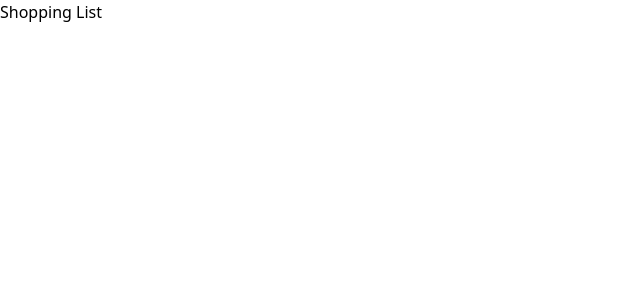
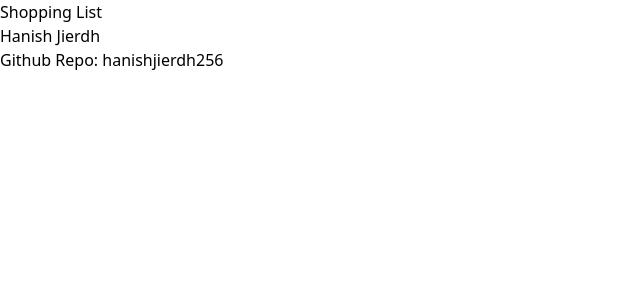
Before and after one commit to hanishjierdh256/cprg306-assignments, a Next.js app: page /week-2 in a window 1280 px wide. Shown: the top 300 px of the page, without its empty margins (0-640 px from the left). Built offline with nearby package versions, Linux system fonts and the light colour scheme.

Commit message:
Completed all the requirements
added another page that is linked back to the root of week 2 assignment

```diff
--- a/app/page.js
+++ b/app/page.js
@@ -3,7 +3,7 @@ export default function Page(){
 
   return(
     <>
-    <header>WEB DEVELOPMENT 2 ASSIGNMENTS</header>
+    <header><h1>CPRG 306: Web Development 2 - Assignments</h1></header>
     <main>
       <ul>
         <li><Link href="/week-2">Assignment 2</Link></li>
--- a/app/week-2/page.js
+++ b/app/week-2/page.js
@@ -1,7 +1,9 @@
+import StudentInfo from "./student-info"
 export default function Page(){
     return(
         <main>
             <h1>Shopping List</h1>
+            <StudentInfo />
         </main>
     )
 }
--- a/app/week-2/student-info.js
+++ b/app/week-2/student-info.js
@@ -0,0 +1,9 @@
+import Link from 'next/link';
+export default function StudentInfo(){
+    return(
+        <main>
+            <h1>Hanish Jierdh</h1>
+            <p>Github Repo: <Link href="https://github.com/hanishjierdh256">hanishjierdh256</Link></p>
+        </main>
+    )
+}
```
